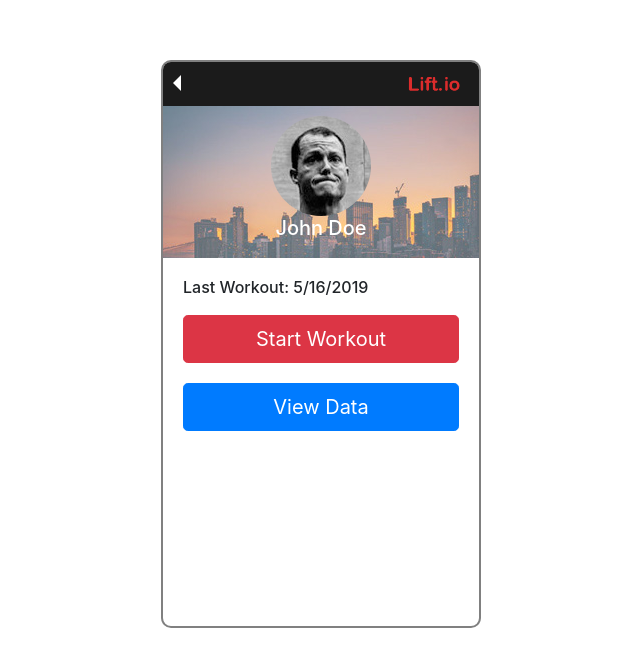
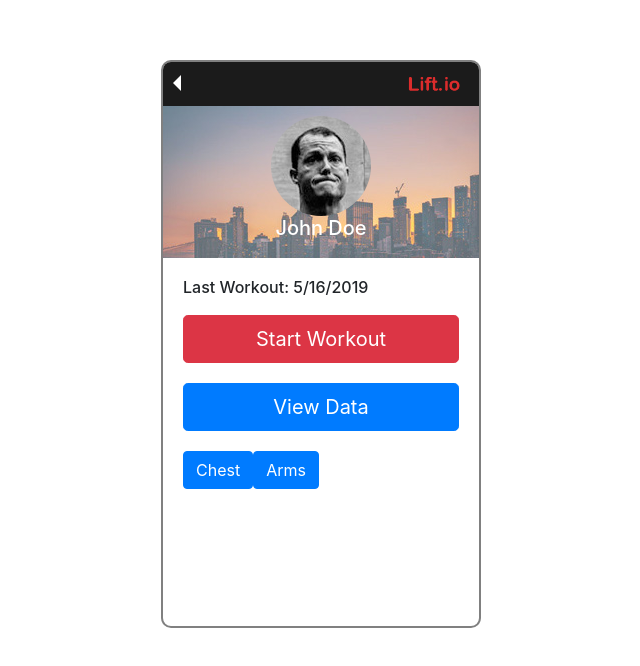
Before and after one commit to rtsai0104/liftio, a React (Create React App) app in the folder client/: page /profile in a window 1280 px wide. Shown: the part 140-806 px from the top of the page, without its empty margins (319-959 px from the left). Built offline with nearby package versions, Linux system fonts and the light colour scheme.

Commit message:
Make buttons thing

```diff
--- a/client/src/App.js
+++ b/client/src/App.js
@@ -1,6 +1,5 @@
 import React, { Component } from 'react';
 import { BrowserRouter, Switch, Route, NavLink } from 'react-router-dom';
-import { Container, Form, FormGroup } from 'react-bootstrap';
 import Login from './components/pages/login';
 import Main from './components/pages/main';
 import SignUp from './components/pages/signup';
--- a/client/src/components/elements/makeButton.js
+++ /dev/null
@@ -1,5 +0,0 @@
-makeButton = (data) => {
-    return (
-      <Button variant="primary" size="lg" block>{this.state.splits[i]}</Button>
-    );
-}
--- /dev/null
+++ b/client/src/components/elements/splitButtons.js
@@ -0,0 +1,17 @@
+import React from 'react';
+import { Button } from 'react-bootstrap';
+
+const SplitButtons = (props) => {
+  const { splits } = props;
+  return (
+    <div>
+      { splits && splits.map(split => {
+        return (
+          <Button>{ split.name }</Button>
+        )
+      })}
+    </div>
+  );
+}
+
+export default SplitButtons;
--- a/client/src/components/pages/profile.js
+++ b/client/src/components/pages/profile.js
@@ -1,6 +1,7 @@
-import React, {Component} from 'react';
-import {NavLink, Redirect} from 'react-router-dom';
-import {Button, Form, Image} from 'react-bootstrap';
+import React, { Component } from 'react';
+import { NavLink, Redirect } from 'react-router-dom';
+import { Button, Form, Image } from 'react-bootstrap';
+import SplitButtons from '../elements/splitButtons';
 import '../../assets/open-iconic-master/font/css/open-iconic-bootstrap.css'
 
 class Profile extends Component {
@@ -8,11 +9,13 @@ class Profile extends Component {
   state = {
     name: 'John Doe',
     lastworkout: '5/16/2019',
+    splits: [{name: 'Chest'}, {name: 'Arms'}]
   }
 
   render() {
-    const {name, lastworkout} = this.state;
-    return (<div>
+    const { name, lastworkout, splits } = this.state;
+    return (
+      <div>
 
         <div className="custom-banner">
           <NavLink to="/login">
@@ -31,7 +34,10 @@ class Profile extends Component {
           <NavLink to=""><Button variant="primary" size="lg" block>View Data</Button></NavLink>
         </div>
 
-    </div>);
+        <SplitButtons splits={splits} />
+
+      </div>
+    );
   }
 }
 
--- a/client/src/components/pages/splits.js
+++ b/client/src/components/pages/splits.js
@@ -1,6 +1,6 @@
-import React, {Component} from 'react';
-import {NavLink, Redirect} from 'react-router-dom';
-import {Button, Form, Image} from 'react-bootstrap';
+import React, { Component } from 'react';
+import { NavLink, Redirect } from 'react-router-dom';
+import { Button, Form, Image } from 'react-bootstrap';
 import '../../assets/open-iconic-master/font/css/open-iconic-bootstrap.css'
 
 class Splits extends Component {
@@ -13,8 +13,9 @@ class Splits extends Component {
 
   render() {
 
-    const {splits} = this.state;
-    return (<div>
+    const { splits } = this.state;
+    return (
+      <div>
 
         <div className="custom-banner">
           <NavLink to="/profile">
@@ -24,10 +25,10 @@ class Splits extends Component {
         <h1>Splits</h1>
 
         <div className="button-container">
-      {splits.map(makeButton, this)}
         </div>
 
-    </div>);
+      </div>
+    );
   }
 }
 
```
Also changed, not shown: 2 other files (tests, documents, lock files or other folders). Lines whose indentation alone changed are shown as unchanged.
